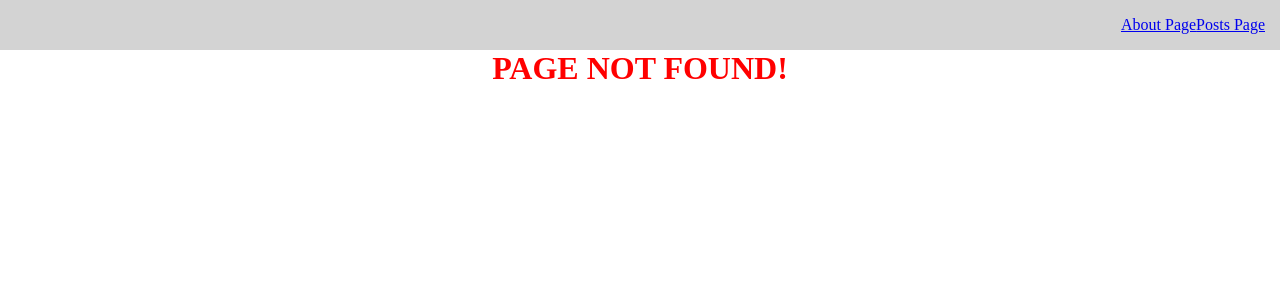
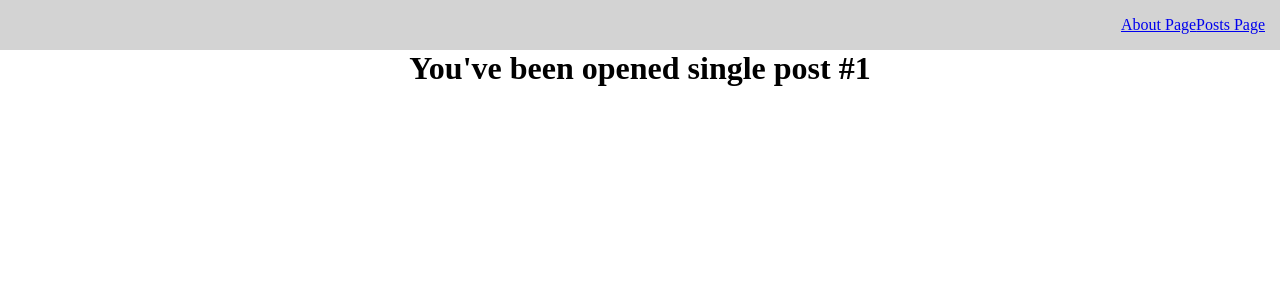
Before and after one commit to noo-dev/ulbi-react, a React (Vite) app: page /posts/1 in a window 1280 px wide. Before the commit this address led to /error. Shown: the top 300 px of the page. Built offline with nearby package versions, Linux system fonts and the light colour scheme.

Commit message:
routingto single post page

```diff
--- a/src/App.jsx
+++ b/src/App.jsx
@@ -1,31 +1,12 @@
 import { BrowserRouter, Route, Routes, Navigate } from "react-router-dom"
-import About from "./pages/About"
-import Posts from "./pages/Posts"
-import Error from './pages/Error'
 import Navbar from "./components/UI/Navbar/Navbar"
+import AppRouter from "./components/AppRouter"
 
 function App() {
   return (
     <BrowserRouter>
       <Navbar />
-      <Routes>
-        <Route
-          path="/about"
-          element={<About />}
-        />
-        <Route
-          path="/posts"
-          element={<Posts />}
-        />
-        <Route
-          path="/error"
-          element={<Error />}
-        />
-        <Route
-          path="*"
-          element={<Navigate to="/error" />}
-        />
-      </Routes>
+      <AppRouter />
     </BrowserRouter>
   )
 }
--- /dev/null
+++ b/src/components/AppRouter.jsx
@@ -0,0 +1,34 @@
+import {Routes, Route, Navigate} from 'react-router-dom'
+import About from '../pages/About'
+import Posts from '../pages/Posts'
+import Error from '../pages/Error'
+import SinglePost from '../pages/SinglePost'
+
+const AppRouter = () => {
+    return (
+        <Routes>
+            <Route
+                path="/about"
+                element={<About />}
+            />
+            <Route
+                path="/posts"
+                element={<Posts />}
+            />
+            <Route
+                path="/error"
+                element={<Error />}
+            />
+            <Route
+                path="/posts/:id"
+                element={<SinglePost />}
+            />
+            <Route
+                path="*"
+                element={<Navigate to="/error" />}
+            />
+        </Routes>
+    )
+}
+
+export default AppRouter
--- a/src/components/PostItem.jsx
+++ b/src/components/PostItem.jsx
@@ -1,8 +1,9 @@
 import MyButton from "./UI/button/MyButton"
+import {useNavigate} from 'react-router-dom'
 
 
 const PostItem = ({post, remove, number}) => {
-
+    const router = useNavigate()
     const removeHandler = () => {
         remove(post.id)
     }
@@ -16,6 +17,11 @@ const PostItem = ({post, remove, number}) => {
                 </div>
             </div>
             <div className="post__btns">
+                <MyButton
+                    onClick={() => router(`/posts/${post.id}`)}
+                >
+                    Open
+                </MyButton>
                 <MyButton onClick={removeHandler}>Delete</MyButton>
             </div>
         </div>
--- /dev/null
+++ b/src/pages/SinglePost.jsx
@@ -0,0 +1,13 @@
+import {useParams} from 'react-router-dom'
+
+const SinglePost = () => {
+    const params = useParams()
+    console.log(params)
+    return (
+        <div>
+            <h1>You've been opened single post #{params.id}</h1>
+        </div>
+    )
+}
+
+export default SinglePost
--- a/src/styles/App.css
+++ b/src/styles/App.css
@@ -21,6 +21,10 @@
     margin-top: 15px;
     justify-content: space-between;
     align-items: center;
+}
+
+.post__btns {
+  display: flex;
 }
 
 /* ======= REACT TRANSITION GROUP FOR POSTS ======= */
```
